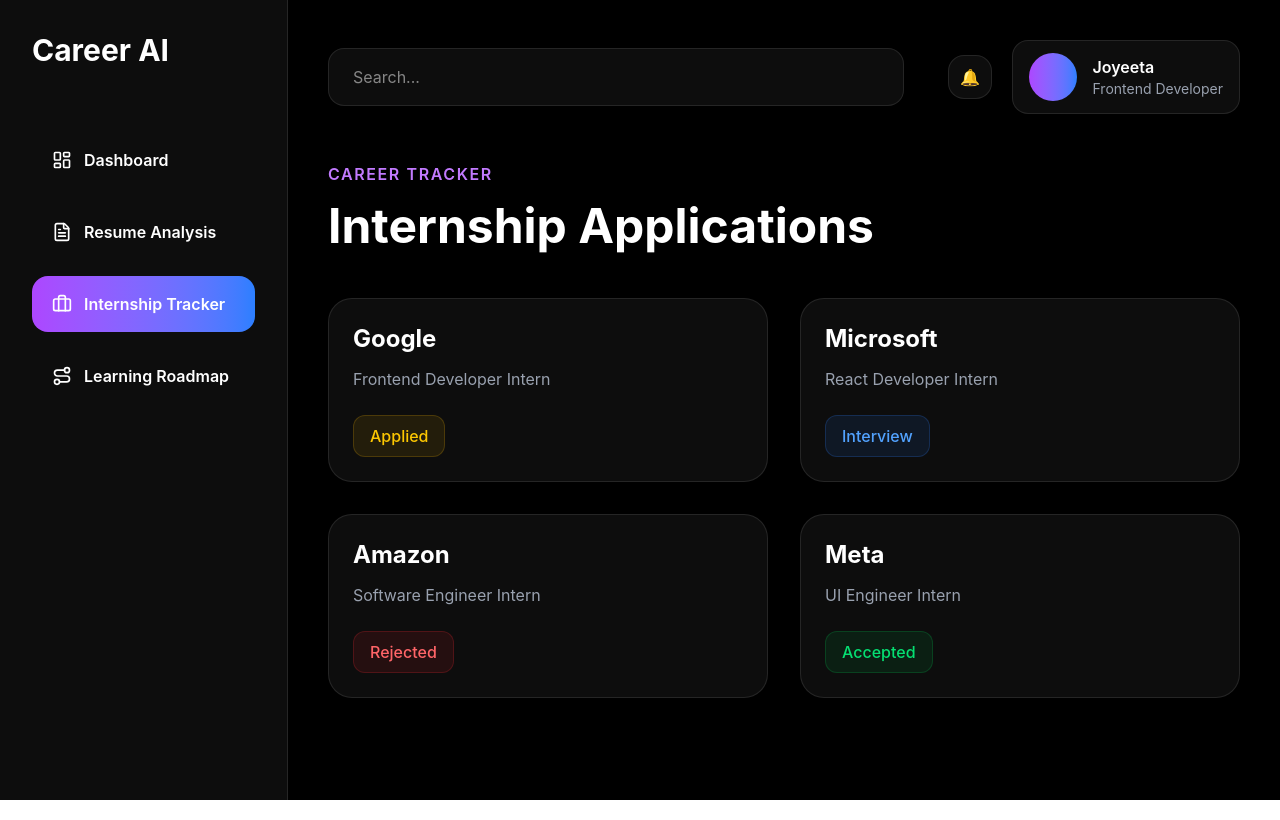
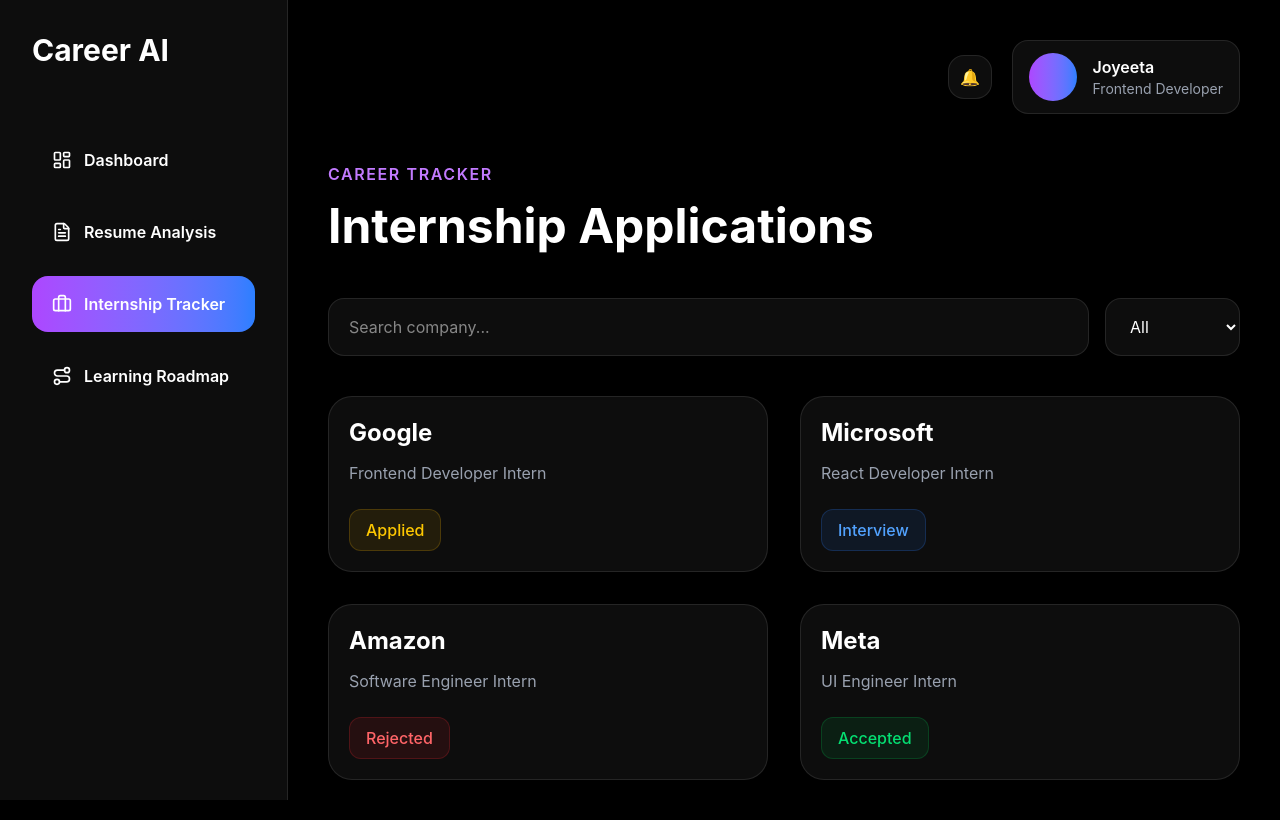
Before and after one commit to Joyeeta2003/career-ai, a React (Vite) app: page /dashboard/internships in a window 1280 px wide. Built offline with nearby package versions, Linux system fonts and the light colour scheme.

Commit message:
Added interactive hover animations to cards

```diff
--- a/src/components/AISuggestions.jsx
+++ b/src/components/AISuggestions.jsx
@@ -7,7 +7,7 @@
 
 function AISuggestions() {
   return (
-    <div className="bg-white/5 border border-white/10 rounded-3xl p-8 mt-10">
+    <div className="bg-white/5 border border-white/10 rounded-3xl p-8 mt-10  hover:border-purple-500/40 hover:-translate-y-1 transition-all duration-300">
 
       {/* Header */}
       <div className="mb-8">
@@ -32,7 +32,7 @@
         {suggestions.map((item, index) => (
           <div
             key={index}
-            className="bg-white/5 border border-white/10 rounded-2xl p-5 flex gap-4 items-start"
+            className="bg-white/5 border border-white/10 rounded-2xl p-5 flex gap-4 items-start  hover:border-purple-500/40 hover:-translate-y-1 transition-all duration-300"
           >
 
             {/* Icon */}
--- a/src/components/ATSScoreCard.jsx
+++ b/src/components/ATSScoreCard.jsx
@@ -1,9 +1,9 @@
 function ATSScoreCard() {
   return (
-    <div className="bg-white/5 border border-white/10 rounded-3xl p-8 mt-10">
+    <div className="bg-white/5 border border-white/10 rounded-3xl p-8 mt-10  hover:border-purple-500/40 hover:-translate-y-1 transition-all duration-300">
 
       {/* Header */}
-      <div className="mb-8">
+      <div className="mb-8 ">
 
         <p className="text-purple-400 uppercase tracking-widest font-semibold">
           ATS Analysis
@@ -16,8 +16,7 @@
       </div>
 
       {/* Score Section */}
-      <div className="flex items-center justify-between flex-wrap gap-8">
-
+<div className="bg-white/5 border border-white/10 rounded-3xl p-5 hover:border-purple-500/40 hover:-translate-y-1 transition-all duration-300">
         {/* Left */}
         <div>
 
--- a/src/components/AnalyticsChart.jsx
+++ b/src/components/AnalyticsChart.jsx
@@ -36,7 +36,7 @@
 
 function AnalyticsChart() {
     return (
-        <div className="bg-white/5 border border-white/10 rounded-3xl p-8 mt-10">
+        <div className="bg-white/5 border border-white/10 rounded-3xl p-8 mt-10  hover:border-purple-500/40 hover:-translate-y-1 transition-all duration-300">
 
             <div className="mb-8">
 
--- a/src/components/InternshipCard.jsx
+++ b/src/components/InternshipCard.jsx
@@ -11,8 +11,7 @@
   }
 
   return (
-    <div className="bg-white/5 border border-white/10 rounded-3xl p-6">
-
+<div className="bg-white/5 border border-white/10 rounded-3xl p-5 hover:border-purple-500/40 hover:-translate-y-1 transition-all duration-300">
       <h2 className="text-2xl font-bold">
         {company}
       </h2>
--- a/src/components/MissingSkills.jsx
+++ b/src/components/MissingSkills.jsx
@@ -8,7 +8,7 @@
 
 function MissingSkills() {
   return (
-    <div className="bg-white/5 border border-white/10 rounded-3xl p-8 mt-10">
+    <div className="bg-white/5 border border-white/10 rounded-3xl p-8 mt-10  hover:border-purple-500/40 hover:-translate-y-1 transition-all duration-300">
 
       {/* Header */}
       <div className="mb-8">
@@ -34,7 +34,7 @@
         {missingSkills.map((skill, index) => (
           <div
             key={index}
-            className="px-5 py-3 rounded-2xl bg-red-500/10 border border-red-500/20 text-red-400 font-medium"
+            className="px-5 py-3 rounded-2xl bg-red-500/10 border border-red-500/20 text-red-400 font-medium  hover:border-purple-500/40 hover:-translate-y-1 transition-all duration-300"
           >
             {skill}
           </div>
--- a/src/components/ResumeUpload.jsx
+++ b/src/components/ResumeUpload.jsx
@@ -36,7 +36,7 @@
 }
 
   return (
-    <div className="bg-white/5 border border-white/10 rounded-3xl p-8 mt-10">
+    <div className="bg-white/5 border border-white/10 rounded-3xl p-8 mt-10  hover:border-purple-500/40 hover:-translate-y-1 transition-all duration-300">
 
       {/* Header */}
       <div className="mb-8">
--- a/src/components/RoadmapCard.jsx
+++ b/src/components/RoadmapCard.jsx
@@ -12,7 +12,7 @@
   }
 
   return (
-    <div className="bg-white/5 border border-white/10 rounded-3xl p-6 flex items-center justify-between">
+    <div className="flex items-center justify-between bg-white/5 border border-white/10 rounded-3xl p-5 hover:border-purple-500/40 hover:-translate-y-1 transition-all duration-300">
 
       <div>
 
--- a/src/components/Topbar.jsx
+++ b/src/components/Topbar.jsx
@@ -1,9 +1,9 @@
 function Topbar() {
   return (
-    <div className="flex items-center justify-between mb-12">
+    <div className="flex items-center justify-end mb-12">
 
       {/* Search */}
-      <div className="w-full max-w-xl">
+      {/* <div className="w-full max-w-xl">
 
         <input
           type="text"
@@ -11,7 +11,7 @@
           className="w-full bg-white/5 border border-white/10 rounded-2xl px-6 py-4 outline-none focus:border-purple-500"
         />
 
-      </div>
+      </div> */}
 
       {/* Right Side */}
       <div className="flex items-center gap-5 ml-6">
--- a/src/pages/Internships.jsx
+++ b/src/pages/Internships.jsx
@@ -1,8 +1,27 @@
 import internships from "../data/internships"
 import PageHeader from "../components/PageHeader"
 import InternshipCard from "../components/InternshipCard"
+import { useState } from "react"
 
 function Internships() {
+  const [searchTerm, setSearchTerm] = useState("")
+
+const [statusFilter, setStatusFilter] = useState("All")
+
+const filteredInternships = internships.filter((item) => {
+
+  const matchesSearch =
+    item.company
+      .toLowerCase()
+      .includes(searchTerm.toLowerCase())
+
+  const matchesStatus =
+    statusFilter === "All" ||
+    item.status === statusFilter
+
+  return matchesSearch && matchesStatus
+})
+
   return (
     <div>
 
@@ -12,10 +31,38 @@
   title="Internship Applications"
 />
 
+<div className="flex flex-col md:flex-row gap-4 mb-10">
+
+  {/* Search */}
+  <input
+    type="text"
+    placeholder="Search company..."
+    value={searchTerm}
+    onChange={(e) => setSearchTerm(e.target.value)}
+    className="flex-1 bg-white/5 border border-white/10 rounded-2xl px-5 py-4 outline-none"
+  />
+
+  {/* Filter */}
+  <select
+    value={statusFilter}
+    onChange={(e) => setStatusFilter(e.target.value)}
+    className="bg-white/5 border border-white/10 rounded-2xl px-5 py-4 outline-none"
+  >
+
+    <option>All</option>
+    <option>Applied</option>
+    <option>Interview</option>
+    <option>Accepted</option>
+    <option>Rejected</option>
+
+  </select>
+
+</div>
+
       {/* Cards */}
       <div className="grid grid-cols-1 md:grid-cols-2 gap-8">
 
-        {internships.map((item, index) => (
+        {filteredInternships.map((item, index) => (
           <InternshipCard
             key={index}
             company={item.company}
```
